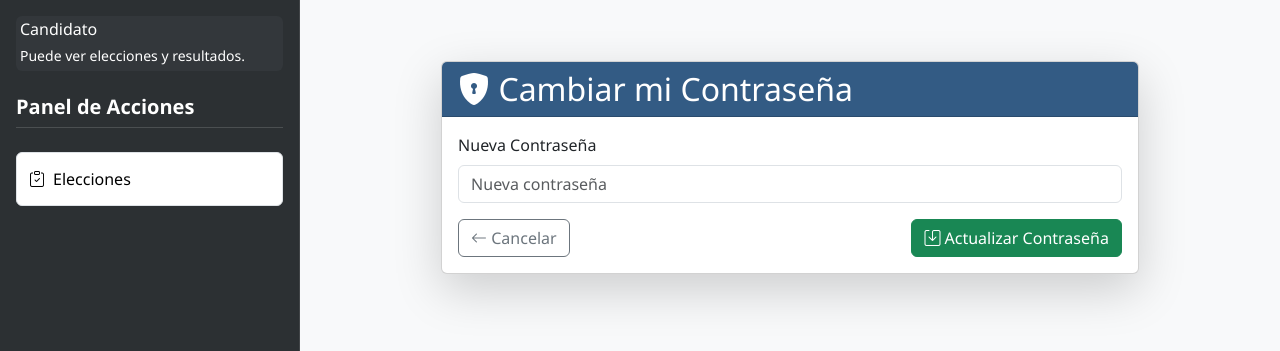
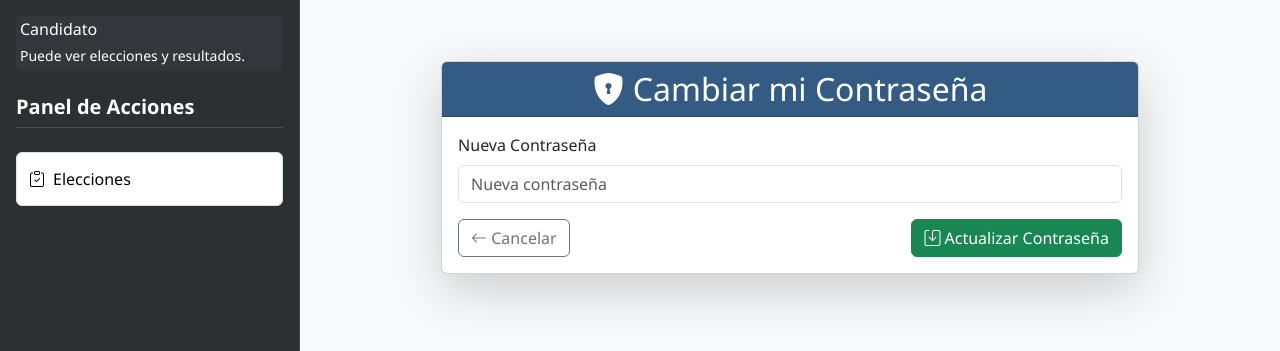
Before and after one commit to Zanyllect58/SeguridadWebVotacion, a Flask app: page /change_password in a window 1280 px wide. Shown: the part 69-420 px from the top of the page. Run offline with Flask 3, Linux system fonts and the light colour scheme; the visitor is signed in with stand-in values (Sample User, id 1); some libraries are stand-ins or nearby versions.

Commit message:
centrar textos

```diff
--- a/templates/change_password.html
+++ b/templates/change_password.html
@@ -18,7 +18,7 @@ block styles %}
 <div style="padding: 0.8rem">
   <div class="container mt-5 d-flex justify-content-center ">
     <div class="card shadow-lg w-75 mx-auto">
-      <div class="card-header bg-blue-translucent text-white">
+      <div class="card-header bg-blue-translucent text-white text-center">
         <h2 class="mb-0">
           <i class="bi bi-shield-lock-fill"></i> Cambiar mi Contraseña
         </h2>
--- a/templates/edit_user_password.html
+++ b/templates/edit_user_password.html
@@ -12,7 +12,7 @@
 {% block content %}
 <div class="container mt-5 d-flex justify-content-center">
     <div class="card shadow-lg  w-75 mx-auto">
-        <div class="card-header bg-blue-translucent text-white">
+        <div class="card-header bg-blue-translucent text-white text-center">
             <h2 class="mb-0"><i class="bi bi-key-fill"></i> Editar Contraseña de <strong>{{ user.username }}</strong></h2>
         </div>
         <div class="card-body">
```
Also changed, not shown: templates/edit_identificacion.html (+3 -4 lines).
